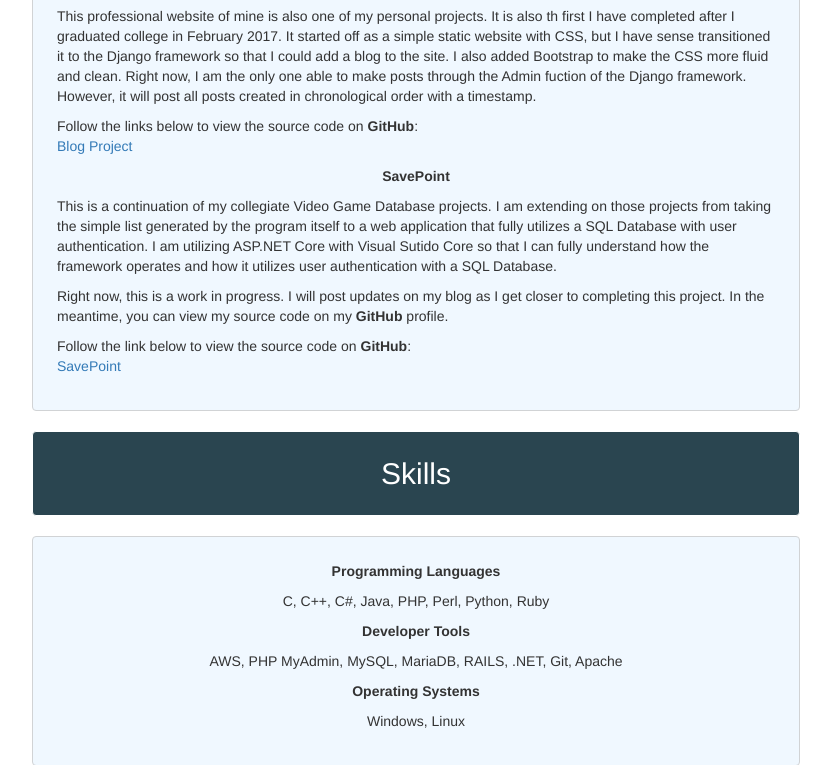
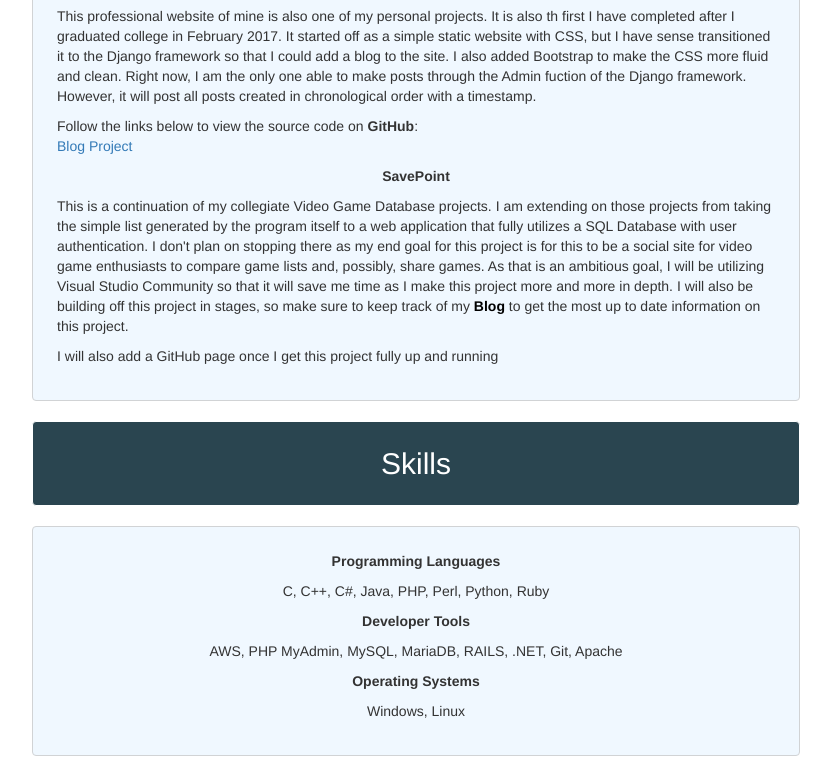
Before and after one commit to chasepersonal/blog_project, a Django app: page /portfolio/ in a window 1280 px wide. Shown: the part 1017-1782 px from the top of the page, without its empty margins (224-1055 px from the left). Run offline with Django 3.2, Linux system fonts and the light colour scheme; some libraries are stand-ins or nearby versions.

Commit message:
Updated static Portfolio page

```diff
--- a/blog_project/blog/templates/portfolio.html
+++ b/blog_project/blog/templates/portfolio.html
@@ -47,10 +47,8 @@
 	<p>Follow the links below to view the source code on <strong>GitHub</strong>:
 	<br><a href="https://github.com/metalhero/blog_project">Blog Project</a></p>
 	<p class="center"><strong>SavePoint</strong></p>
-	<p>This is a continuation of my collegiate Video Game Database projects. I am extending on those projects from taking the simple list generated by the program itself to a web application that fully utilizes a SQL Database with user authentication. I am utilizing ASP.NET Core with Visual Sutido Core so that I can fully understand how the framework operates and how it utilizes user authentication with a SQL Database.</p>
-	<p>Right now, this is a work in progress. I will post updates on my blog as I get closer to completing this project. In the meantime, you can view my source code on my <strong>GitHub</strong> profile.</p>
-	<p>Follow the link below to view the source code on <strong>GitHub</strong>:
-	<br><a href="https://github.com/metalhero/SavePoint">SavePoint</a></p>
+	<p>This is a continuation of my collegiate Video Game Database projects. I am extending on those projects from taking the simple list generated by the program itself to a web application that fully utilizes a SQL Database with user authentication. I don't plan on stopping there as my end goal for this project is for this to be a social site for video game enthusiasts to compare game lists and, possibly, share games. As that is an ambitious goal, I will be utilizing Visual Studio Community so that it will save me time as I make this project more and more in depth. I will also be building off this project in stages, so make sure to keep track of my <a href="{% url 'post_list' %}"><strong><font color="black">Blog</font></strong></a> to get the most up to date information on this project.</p>
+	<p>I will also add a GitHub page once I get this project fully up and running</p>
 	</div>
 	<br>
 		<h2>Skills</h2>
```
